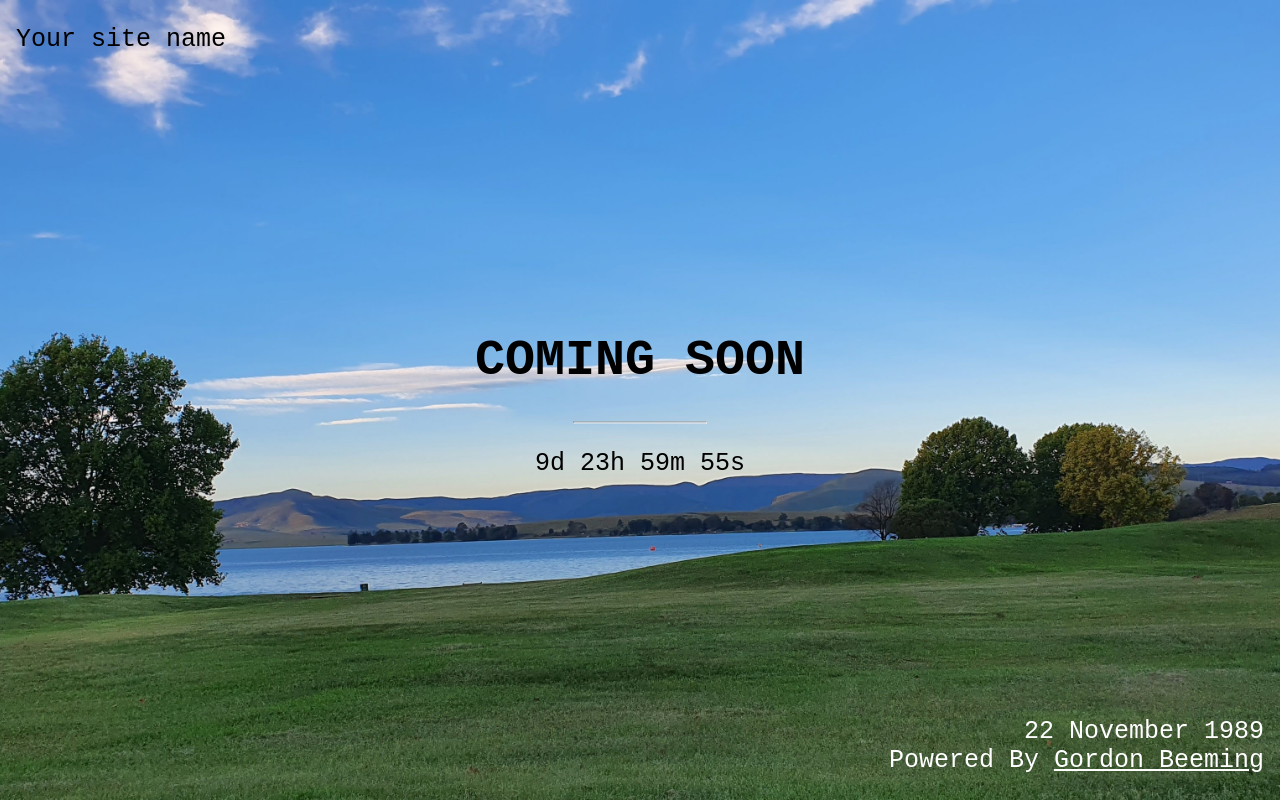
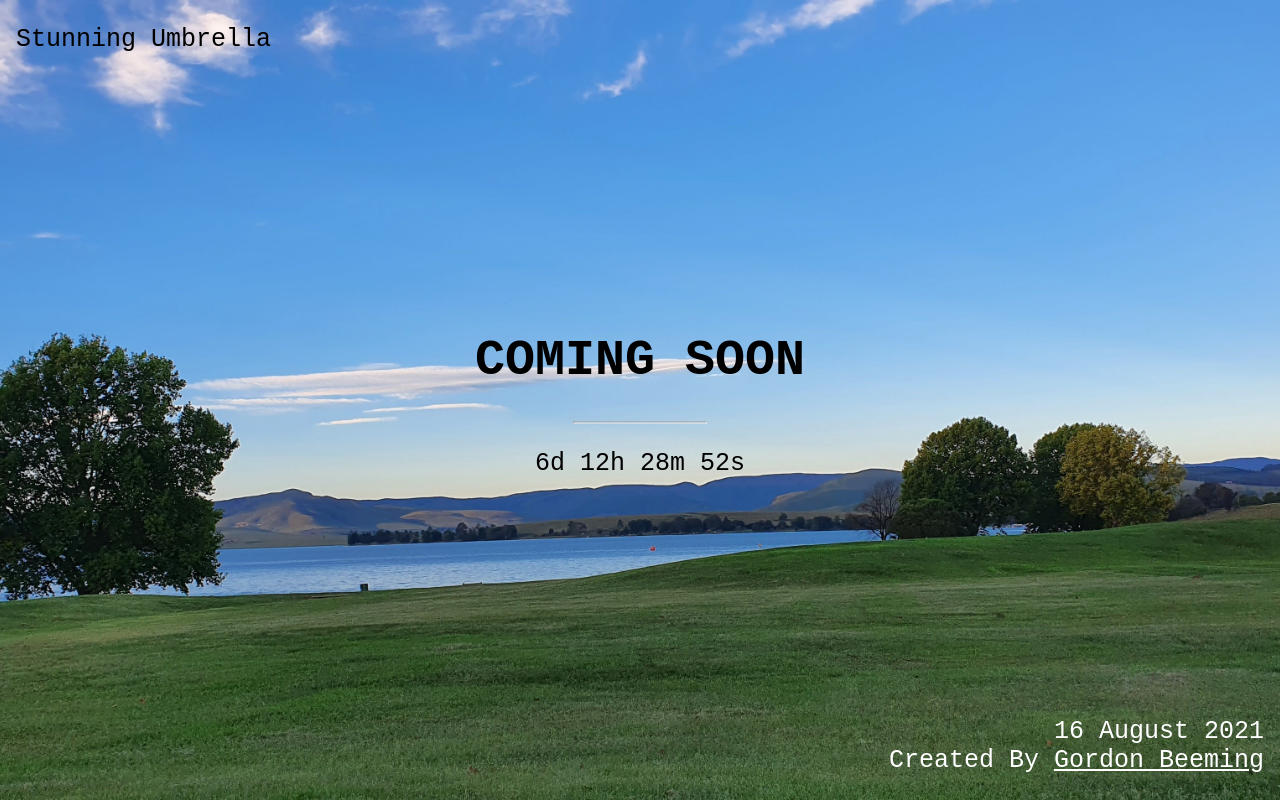
Before and after one commit to Stunning-Umbrella/Coming-Soon, a plain HTML site: page src/index.html in a window 1280 px wide. Drawn offline with Linux system fonts and the light colour scheme.

Commit message:
updated  coming soon info to be for this project

```diff
--- a/src/index.html
+++ b/src/index.html
@@ -8,7 +8,7 @@
 <body>
     <div class="bgimg">
         <div class="top">
-            <p>Your site name</p>
+            <p>Stunning Umbrella</p>
         </div>
         <div class="middle">
             <h1>COMING SOON</h1>
@@ -17,7 +17,7 @@
         </div>
         <div class="bottom">
             <p>
-                22 November 1989<br>Powered By <a href="https://profile.gordonbeeming.xyz/">Gordon Beeming</a>
+                16 August 2021<br>Created By <a href="https://profile.gordonbeeming.xyz/">Gordon Beeming</a>
             </p>
         </div>
     </div>
--- a/src/js/site.js
+++ b/src/js/site.js
@@ -1,11 +1,5 @@
 // Set the date we're counting down to
-//var countDownDate = new Date("Oct 2, 2021 00:00:00");
-
-// For DEMO... for realz set the date above instead
-var countDownTo = new Date();
-countDownTo.setDate(countDownTo.getDate() + 10);
-var countDownDate = countDownTo.getTime();
-// DEMO code done
+var countDownDate = new Date("Aug 16, 2021 05:00:00");
 
 // Update the count down every 1 second
 var x = setInterval(function() {
```
Also changed, not shown: 3 other files.
